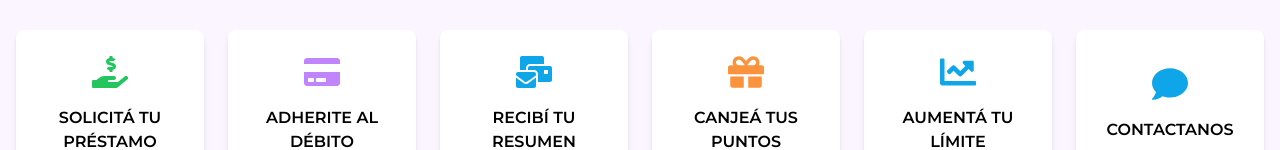
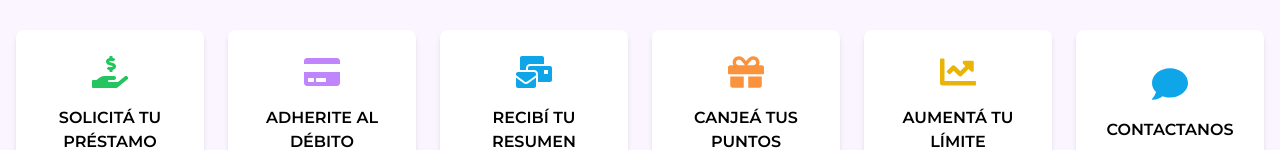
Before and after one commit to Axel-lis/tarjetapampeana-react, a React (Vite) app: page /para-vos in a window 1280 px wide. Shown: the part 422-572 px from the top of the page. Built offline with nearby package versions, Linux system fonts and the light colour scheme.

Commit message:
iconos fix

```diff
--- a/src/components/ParaVos/ParaVos.jsx
+++ b/src/components/ParaVos/ParaVos.jsx
@@ -6,14 +6,40 @@ import Costos from './Costos';
 import PreguntasFrecuentes from '../Common/PreguntasFrecuentes';
 import { preguntasParaVos } from '../constants/index.js';
 import { FaCreditCard, FaHandHoldingUsd, FaMailBulk, FaGift, FaChartLine, FaComment } from 'react-icons/fa';
+import { useNavigate } from 'react-router-dom';
 export const ParaVos = () => {
+  const navigate = useNavigate();
   const iconosParaVos = [
-    { icono: <FaHandHoldingUsd className="text-green-500" />, texto: 'SOLICITÁ TU PRÉSTAMO' },
-    { icono: <FaCreditCard className="text-purple-400" />, texto: 'ADHERITE AL DÉBITO' },
-    { icono: <FaMailBulk className="text-sky-500" />, texto: 'RECIBÍ TU RESUMEN' },
-    { icono: <FaGift className="text-orange-400" />, texto: 'CANJEÁ TUS PUNTOS' },
-    { icono: <FaChartLine className="text-sky-500" />, texto: 'AUMENTÁ TU LÍMITE' },
-    { icono: <FaComment className="text-sky-500" />, texto: 'CONTACTANOS' },
+    {
+      icono: <FaHandHoldingUsd className="text-green-500" />,
+      texto: 'SOLICITÁ TU PRÉSTAMO',
+      action: () => navigate('/form-solicitud-credito'),
+    },
+    {
+      icono: <FaCreditCard className="text-purple-400" />,
+      texto: 'ADHERITE AL DÉBITO',
+      action: () => window.open('https://solicitatutarjeta.pampeana.com.ar/', '_blank'),
+    },
+    {
+      icono: <FaMailBulk className="text-sky-500" />,
+      texto: 'RECIBÍ TU RESUMEN',
+      action: () => window.open('https://online.pampeana.com.ar/', '_blank'),
+    },
+    {
+      icono: <FaGift className="text-orange-400" />,
+      texto: 'CANJEÁ TUS PUNTOS',
+      action: () => window.open('https://online.pampeana.com.ar/', '_blank'),
+    },
+    {
+      icono: <FaChartLine className="text-yellow-500" />,
+      texto: 'AUMENTÁ TU LÍMITE',
+      action: () => window.open('https://online.pampeana.com.ar/', '_blank'),
+    },
+    {
+      icono: <FaComment className="text-sky-500" />,
+      texto: 'CONTACTANOS',
+      action: () => window.open('https://api.whatsapp.com/send?phone=5492954233330&amp;lang=es', '_blank'),
+    },
   ];
 
   return (
```
